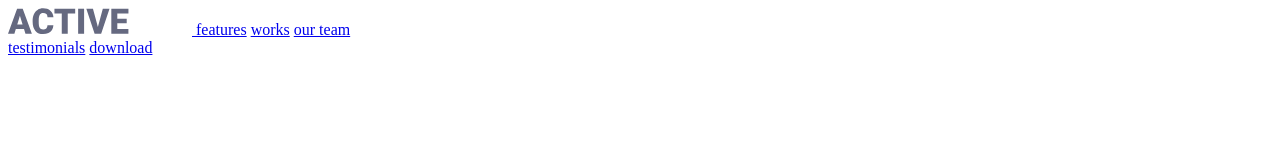
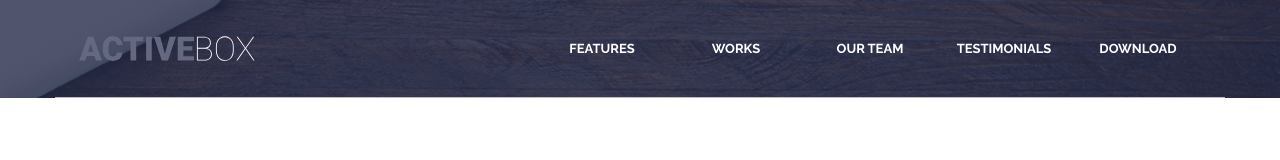
Before and after one commit to OjAntoni/ActiveBox, a plain HTML site: page index.html in a window 1280 px wide. Drawn offline with Linux system fonts and the light colour scheme.

Commit message:
feat: styles for header responsive design

```diff
--- a/css/style.css
+++ b/css/style.css
@@ -0,0 +1,126 @@
+* {
+  margin: 0;
+  padding: 0;
+  box-sizing: border-box;
+}
+
+.container {
+  margin: 0 auto;
+  max-width: 1170px;
+  padding: 0 20px;
+}
+
+.wrapper-header {
+  background-image: url(../img/header-img.jpg);
+  background-position: center;
+  background-size: cover;
+  position: relative;
+  z-index: 1;
+}
+
+.wrapper-header::after {
+  content: "";
+  position: absolute;
+  width: 100%;
+  height: 100%;
+  left: 0;
+  top: 0;
+  background-color: rgba(37, 43, 73, 0.8);
+}
+
+.header {
+  margin-bottom: 131px;
+}
+
+.header__container {
+  position: relative;
+  z-index: 1;
+  display: flex;
+  justify-content: space-between;
+  align-items: center;
+  border-bottom: 1px solid #babbc5;
+}
+
+.header__logo {
+  display: flex;
+  align-items: center;
+  justify-content: center;
+  width: 183.862px;
+  height: 25.746px;
+}
+
+.header__logo svg {
+  width: 100%;
+  height: 100%;
+}
+
+.header__nav {
+  display: flex;
+  margin: 36px 0;
+}
+
+.nav__item {
+  width: 134px;
+  display: block;
+  position: relative;
+  text-decoration: none;
+  color: #fff;
+  text-align: center;
+  font-family: "Raleway", sans-serif;
+  font-size: 13px;
+  font-weight: 700;
+  line-height: 15.26px;
+  padding: 4.87px 0;
+  text-transform: uppercase;
+}
+
+.nav__item::after {
+  content: "";
+  position: absolute;
+  display: none;
+  width: 100%;
+  top: calc(100% + 34px);
+  left: 0;
+  border-bottom: 3px solid #babbc5;
+}
+
+.nav__item:hover::after {
+  display: block;
+}
+
+.header__menu{
+    display: none;
+}
+
+@media only screen and (max-width: 1024px) {
+  .container {
+    max-width: 984px;
+  }
+
+  .nav__item {
+    width: 112px;
+    flex-shrink: 1;
+    font-size: 12px;
+  }
+}
+
+@media only screen and (max-width: 780px){
+    .header__nav {
+        display: none;
+    }
+
+    .header__menu{
+        display: flex;
+        align-items: center;
+        justify-content: center;
+        max-width: 55px;
+        max-width: 56px;
+    }
+}
+
+@media only screen and (max-width: 320px) {
+    .header__logo{
+        max-width: 103.472px;
+        max-height: 14.352px;;
+    }
+}
--- a/index.html
+++ b/index.html
@@ -15,7 +15,7 @@
   <body>
     <div class="wrapper-header">
       <header class="header">
-        <div class="contianer header__container">
+        <div class="container header__container">
           <a href="#" class="header__logo">
             <svg
               xmlns="http://www.w3.org/2000/svg"
@@ -62,13 +62,18 @@
               />
             </svg>
           </a>
+          <nav class="header__nav">
             <a href="#" class="nav__item">features</a>
             <a href="#" class="nav__item">works</a>
             <a href="#" class="nav__item">our team</a>
-            <nav class="header__nav">
             <a href="#" class="nav__item">testimonials</a>
             <a href="#" class="nav__item">download</a>
           </nav>
+          <a href="#" class="header__menu">
+            <svg xmlns="http://www.w3.org/2000/svg" width="55" height="56" viewBox="0 0 55 56" fill="none">
+                <path d="M16 19H40V22H16V19ZM16 26.5H40V29.5H16V26.5ZM16 34H40V37H16V34Z" fill="white"/>
+                </svg>
+          </a>
         </div>
       </header>
     </div>
```
Also changed, not shown: img/header-img.jpg (added).
